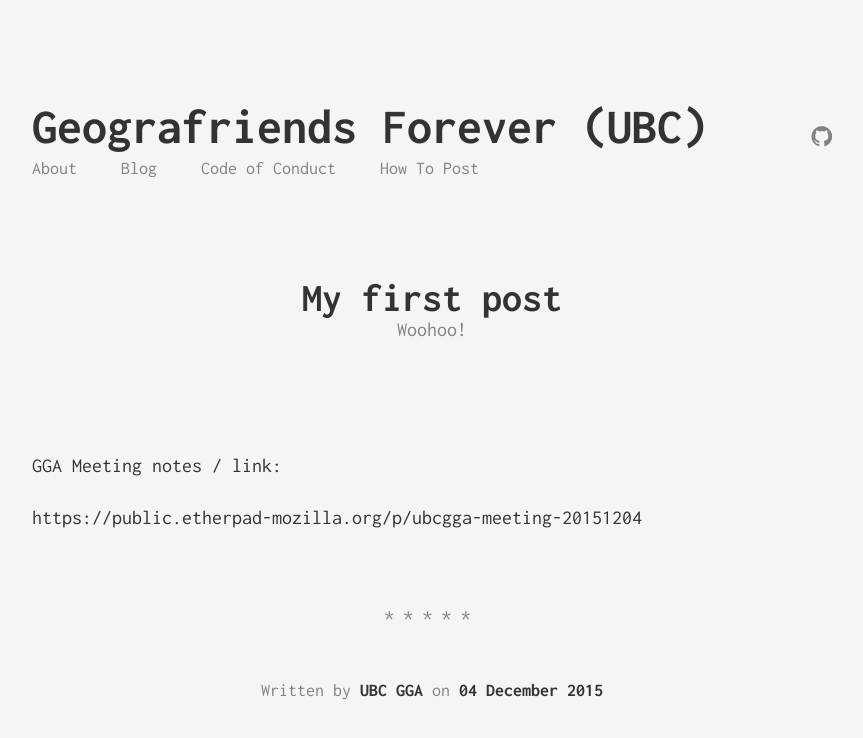
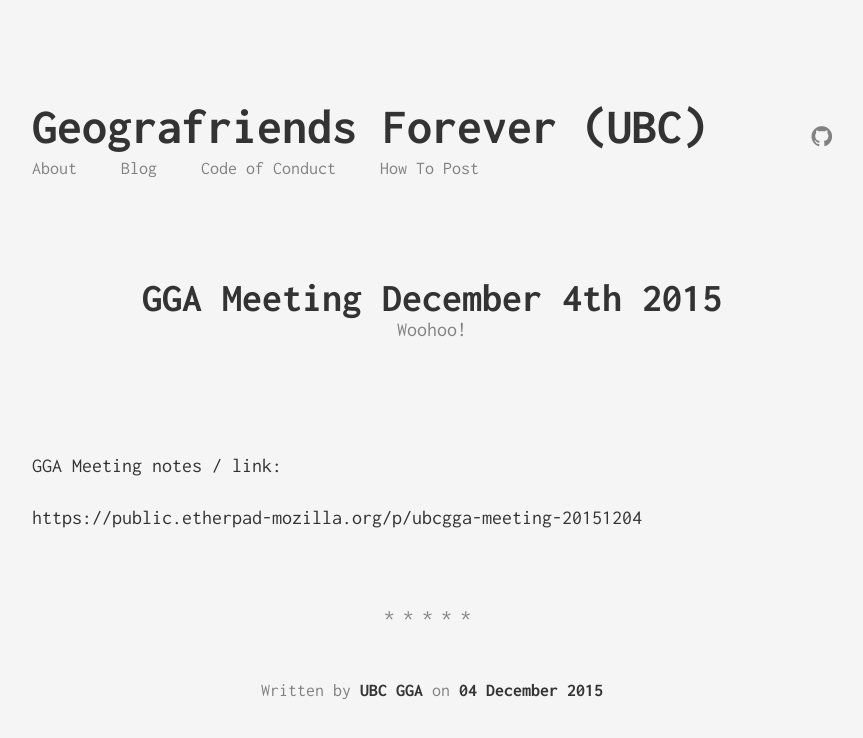
Before and after one commit to ubcgga/ubcgga.github.io, a Jekyll site: the page built from _posts/2015-12-04-ubcgga-meeting.md, in a window 1280 px wide. Shown: the top 738 px of the page, without its empty margins (208-1071 px from the left). Built offline with Jekyll 4.4.1, drawn with Linux system fonts in a browser that asks for light colours.

Commit message:
Update 2015-12-04-ubcgga-meeting.md

```diff
--- a/_posts/2015-12-04-ubcgga-meeting.md
+++ b/_posts/2015-12-04-ubcgga-meeting.md
@@ -1,6 +1,6 @@
 ---
 layout: post
-title:  "My first post"
+title:  "GGA Meeting December 4th 2015"
 subtitle: "Woohoo!"
 date:   2015-12-04 23:34:01
 categories: [gga]
```
